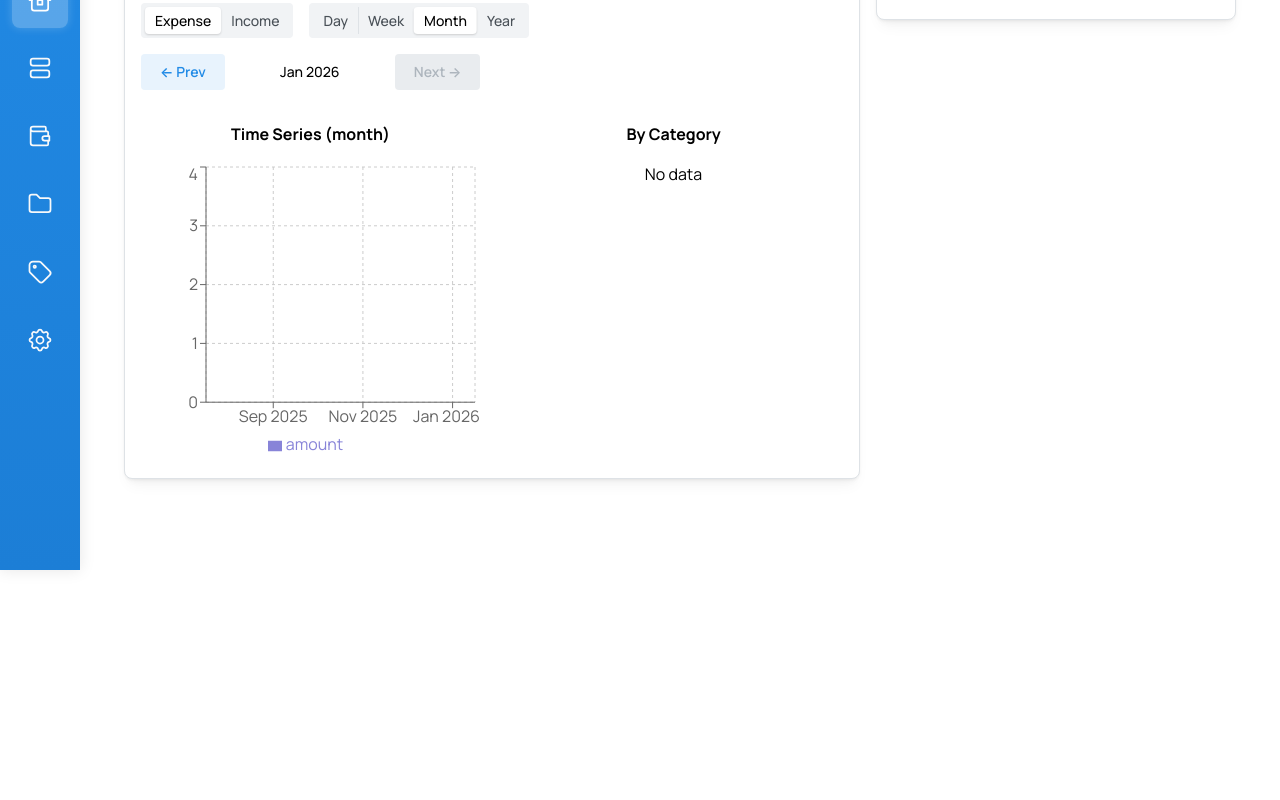
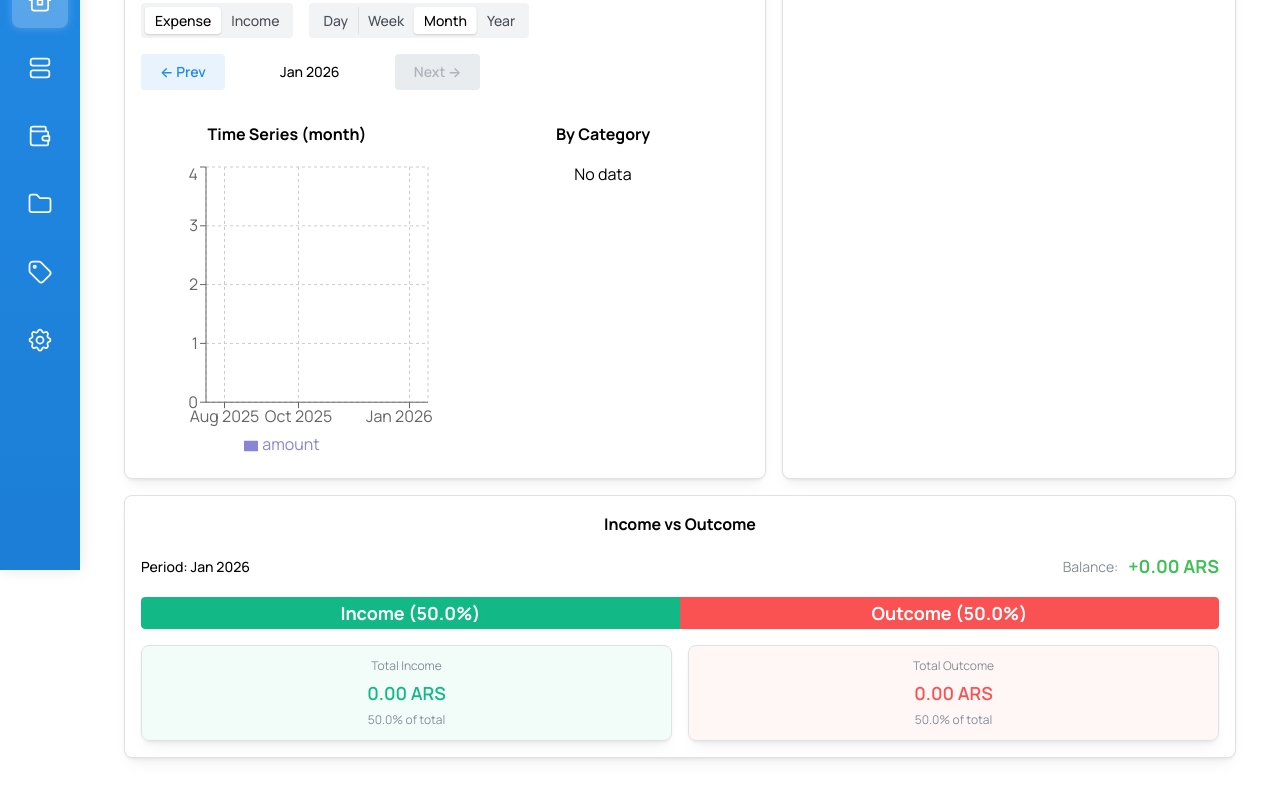
Before and after one commit to tomas2305/platito, a React (Vite) app: page / in a window 1280 px wide. Shown: the part 230-1030 px from the top of the page. Before the commit the page ends 800 px from the top, so only its background shows below. Built offline with nearby package versions, Linux system fonts and the light colour scheme.

Commit message:
Add widget income-outcome comparison

```diff
--- a/src/components/CategoryBreakdown.tsx
+++ b/src/components/CategoryBreakdown.tsx
@@ -14,7 +14,7 @@ export const CategoryBreakdown = ({ data, total }: CategoryListProps) => {
   }
 
   return (
-    <Stack gap="sm" style={{ maxHeight: '600px', overflowY: 'auto' }}>
+    <Stack gap="sm" style={{ maxHeight: '600px', overflowY: 'auto', paddingRight: '8px' }}>
       <Paper p="md" radius="md" withBorder>
         <Group justify="space-between">
           <Text fw={700}>Total</Text>
--- /dev/null
+++ b/src/components/IncomeOutcomeComparison.tsx
@@ -0,0 +1,67 @@
+import { Card, Group, Progress, Stack, Text } from '@mantine/core';
+import { formatMonetaryValue } from '../utils/formatters';
+
+interface IncomeOutcomeComparisonProps {
+  income: number;
+  outcome: number;
+  currency: string;
+  periodLabel: string;
+}
+
+export const IncomeOutcomeComparison = ({
+  income,
+  outcome,
+  currency,
+  periodLabel,
+}: IncomeOutcomeComparisonProps) => {
+  const total = income + outcome;
+  const incomePercentage = total > 0 ? (income / total) * 100 : 50;
+  const outcomePercentage = total > 0 ? (outcome / total) * 100 : 50;
+  const balance = income - outcome;
+  const isPositive = balance >= 0;
+
+  return (
+    <Stack gap="md">
+      <Group justify="space-between" align="center">
+        <Text size="sm" fw={500}>Period: {periodLabel}</Text>
+        <Group gap="xs">
+          <Text size="sm" c="dimmed">Balance:</Text>
+          <Text size="lg" fw={700} c={isPositive ? 'green' : 'red'}>
+            {isPositive ? '+' : ''}{formatMonetaryValue(balance.toFixed(2))} {currency}
+          </Text>
+        </Group>
+      </Group>
+
+      <Progress.Root size={32}>
+        <Progress.Section value={incomePercentage} color="teal">
+          <Progress.Label>Income ({incomePercentage.toFixed(1)}%)</Progress.Label>
+        </Progress.Section>
+        <Progress.Section value={outcomePercentage} color="red">
+          <Progress.Label>Outcome ({outcomePercentage.toFixed(1)}%)</Progress.Label>
+        </Progress.Section>
+      </Progress.Root>
+
+      <Group justify="space-between" grow>
+        <Card padding="sm" radius="md" withBorder style={{ backgroundColor: 'rgba(18, 184, 134, 0.05)' }}>
+          <Stack gap={4}>
+            <Text size="xs" c="dimmed">Total Income</Text>
+            <Text size="lg" fw={600} c="teal">
+              {formatMonetaryValue(income.toFixed(2))} {currency}
+            </Text>
+            <Text size="xs" c="dimmed">{incomePercentage.toFixed(1)}% of total</Text>
+          </Stack>
+        </Card>
+
+        <Card padding="sm" radius="md" withBorder style={{ backgroundColor: 'rgba(250, 82, 82, 0.05)' }}>
+          <Stack gap={4}>
+            <Text size="xs" c="dimmed">Total Outcome</Text>
+            <Text size="lg" fw={600} c="red">
+              {formatMonetaryValue(outcome.toFixed(2))} {currency}
+            </Text>
+            <Text size="xs" c="dimmed">{outcomePercentage.toFixed(1)}% of total</Text>
+          </Stack>
+        </Card>
+      </Group>
+    </Stack>
+  );
+};
--- a/src/pages/HomePage.tsx
+++ b/src/pages/HomePage.tsx
@@ -4,6 +4,7 @@ import { DashboardFilters } from '../components/DashboardFilters';
 import { DashboardCharts } from '../components/DashboardCharts';
 import { CategoryBreakdown } from '../components/CategoryBreakdown';
 import { ActionToggle } from '../components/ActionToggle';
+import { IncomeOutcomeComparison } from '../components/IncomeOutcomeComparison';
 import { getAllAccounts } from '../stores/accountsStore';
 import { getAllCategories } from '../stores/categoriesStore';
 import { getAllTransactions } from '../stores/transactionsStore';
@@ -273,6 +274,48 @@ export const HomePage = () => {
 
   const totalAmount = useMemo(() => byCategory.reduce((sum, x) => sum + x.amount, 0), [byCategory]);
 
+  const periodIncomeTotal = useMemo(() => {
+    if (!settings) return 0;
+    return transactions
+      .filter((tx) => {
+        if (tx.type !== 'income') return false;
+        if (accountFilter !== null && tx.accountId !== accountFilter) return false;
+        const txDate = new Date(tx.date + 'T00:00:00');
+        if (Number.isNaN(txDate.getTime())) return false;
+        const now = new Date();
+        if (txDate > now) return false;
+        return txDate >= startOfPeriod && txDate < endOfPeriod;
+      })
+      .reduce((sum, tx) => {
+        const amountInARS = convertToARS(tx.amount, tx.currency, settings.exchangeRates);
+        const amountInDisplayCurrency = settings.displayCurrency === 'ARS'
+          ? amountInARS
+          : amountInARS / (settings.exchangeRates[settings.displayCurrency]?.toARS ?? 1);
+        return sum + amountInDisplayCurrency;
+      }, 0);
+  }, [transactions, accountFilter, startOfPeriod, endOfPeriod, settings]);
+
+  const periodOutcomeTotal = useMemo(() => {
+    if (!settings) return 0;
+    return transactions
+      .filter((tx) => {
+        if (tx.type !== 'expense') return false;
+        if (accountFilter !== null && tx.accountId !== accountFilter) return false;
+        const txDate = new Date(tx.date + 'T00:00:00');
+        if (Number.isNaN(txDate.getTime())) return false;
+        const now = new Date();
+        if (txDate > now) return false;
+        return txDate >= startOfPeriod && txDate < endOfPeriod;
+      })
+      .reduce((sum, tx) => {
+        const amountInARS = convertToARS(tx.amount, tx.currency, settings.exchangeRates);
+        const amountInDisplayCurrency = settings.displayCurrency === 'ARS'
+          ? amountInARS
+          : amountInARS / (settings.exchangeRates[settings.displayCurrency]?.toARS ?? 1);
+        return sum + amountInDisplayCurrency;
+      }, 0);
+  }, [transactions, accountFilter, startOfPeriod, endOfPeriod, settings]);
+
   const pieChartData = useMemo(() => {
     return byCategory.map((x) => {
       return {
@@ -469,8 +512,8 @@ export const HomePage = () => {
             </Card>
           </Grid.Col>
 
-          <Grid.Col span={{ base: 12, lg: 8 }}>
-            <Card shadow="sm" padding="md" radius="md" withBorder>
+          <Grid.Col span={{ base: 12, lg: 7 }} style={{ display: 'flex' }}>
+            <Card shadow="sm" padding="md" radius="md" withBorder style={{ flex: 1 }}>
               <Stack gap="md">
                 <Title order={4} size="h5">Dashboard</Title>
                   <DashboardFilters
@@ -492,11 +535,25 @@ export const HomePage = () => {
               </Card>
           </Grid.Col>
 
-          <Grid.Col span={{ base: 12, lg: 4 }}>
-            <Card shadow="sm" padding="md" radius="md" withBorder>
+          <Grid.Col span={{ base: 12, lg: 5 }} style={{ display: 'flex' }}>
+            <Card shadow="sm" padding="md" radius="md" withBorder style={{ flex: 1 }}>
               <Stack gap="md">
                 <Title order={4} size="h5">Category Breakdown</Title>
                 <CategoryBreakdown data={byCategory} total={totalAmount} />
+              </Stack>
+            </Card>
+          </Grid.Col>
+
+          <Grid.Col span={12}>
+            <Card shadow="sm" padding="md" radius="md" withBorder>
+              <Stack gap="md">
+                <Title order={4} size="h5">Income vs Outcome</Title>
+                <IncomeOutcomeComparison
+                  income={periodIncomeTotal}
+                  outcome={periodOutcomeTotal}
+                  currency={settings?.displayCurrency ?? 'ARS'}
+                  periodLabel={periodLabel}
+                />
               </Stack>
             </Card>
           </Grid.Col>
```
